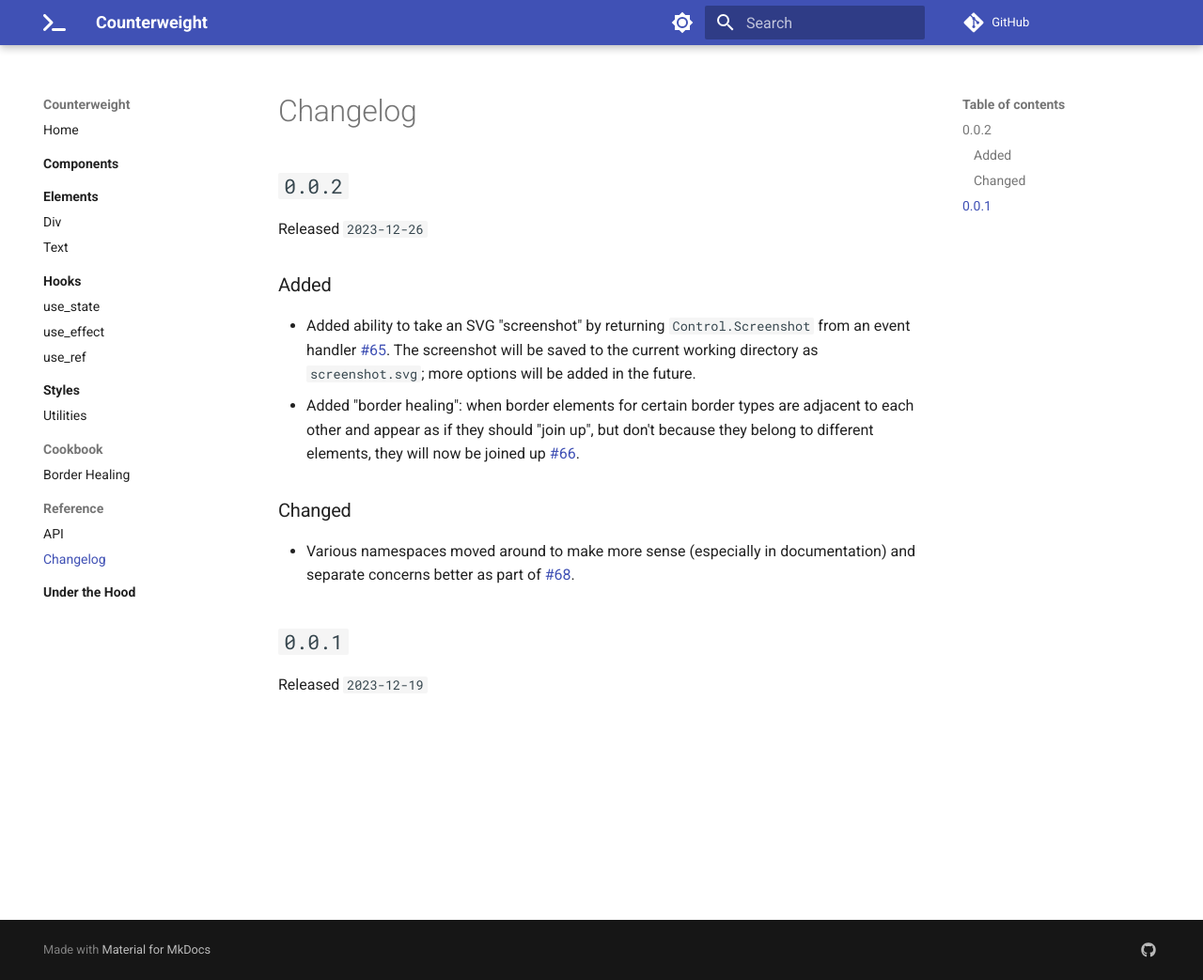
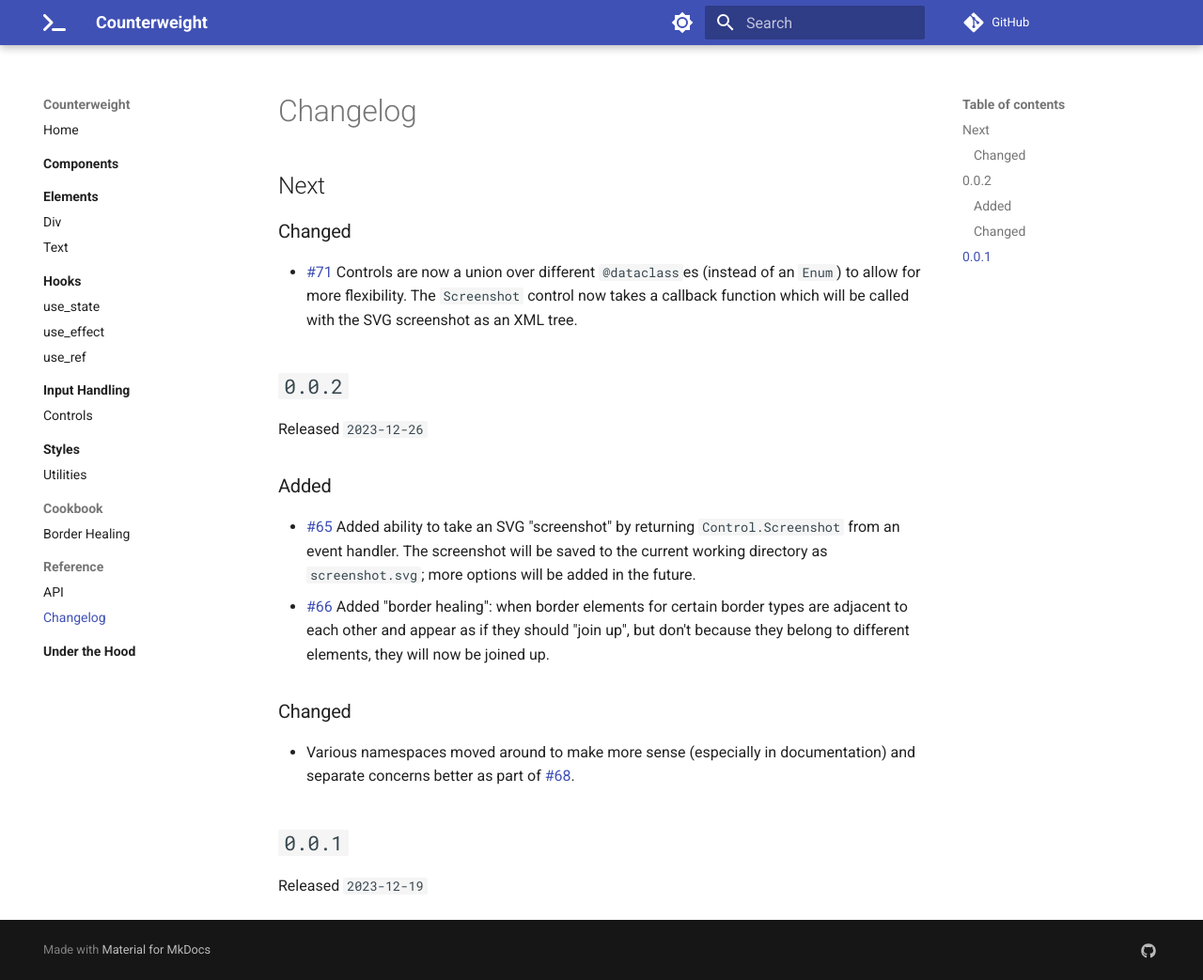
Before and after one commit to JoshKarpel/counterweight, an MkDocs documentation site: the page built from docs/reference/changelog.md, in a window 1280 px wide and 1043 px high. Shown: the whole window at 94% size. Built offline with MkDocs 1.6.1 and Material for MkDocs 9.7.7, drawn with Linux system fonts in a browser that asks for light colours; comment, search, counter and statistics services are not loaded.

Commit message:
changelog and docs

```diff
--- a/docs/reference/changelog.md
+++ b/docs/reference/changelog.md
@@ -1,4 +1,12 @@
 # Changelog
+
+## Next
+
+### Changed
+
+- [#71](https://github.com/JoshKarpel/counterweight/pull/71)
+  Controls are now a union over different `@dataclass`es (instead of an `Enum`) to allow for more flexibility.
+  The `Screenshot` control now takes a callback function which will be called with the SVG screenshot as an XML tree.
 
 ## `0.0.2`
 
@@ -6,12 +14,12 @@ Released `2023-12-26`
 
 ### Added
 
-- Added ability to take an SVG "screenshot" by returning `Control.Screenshot` from an event handler
-  [#65](https://github.com/JoshKarpel/counterweight/pull/65).
+- [#65](https://github.com/JoshKarpel/counterweight/pull/65)
+  Added ability to take an SVG "screenshot" by returning `Control.Screenshot` from an event handler.
   The screenshot will be saved to the current working directory as `screenshot.svg`; more options will be added in the future.
-- Added "border healing": when border elements for certain border types are adjacent to each other and appear as if they
-  should "join up", but don't because they belong to different elements, they will now be joined up
-  [#66](https://github.com/JoshKarpel/counterweight/pull/66).
+- [#66](https://github.com/JoshKarpel/counterweight/pull/66)
+  Added "border healing": when border elements for certain border types are adjacent to each other and appear as if they
+  should "join up", but don't because they belong to different elements, they will now be joined up.
 
 ### Changed
 
--- a/mkdocs.yml
+++ b/mkdocs.yml
@@ -102,6 +102,9 @@ nav:
     - hooks/use_state.md
     - hooks/use_effect.md
     - hooks/use_ref.md
+  - Input Handling:
+    - input-handling/index.md
+    - input-handling/controls.md
   - Styles:
     - styles/index.md
     - styles/utilities.md
```
Also changed, not shown: docs/input-handling/controls.md (added, +13 -0 lines), docs/input-handling/index.md (added, +1 -0 lines), docs/reference/api.md (+17 -7 lines), 2 other files.
